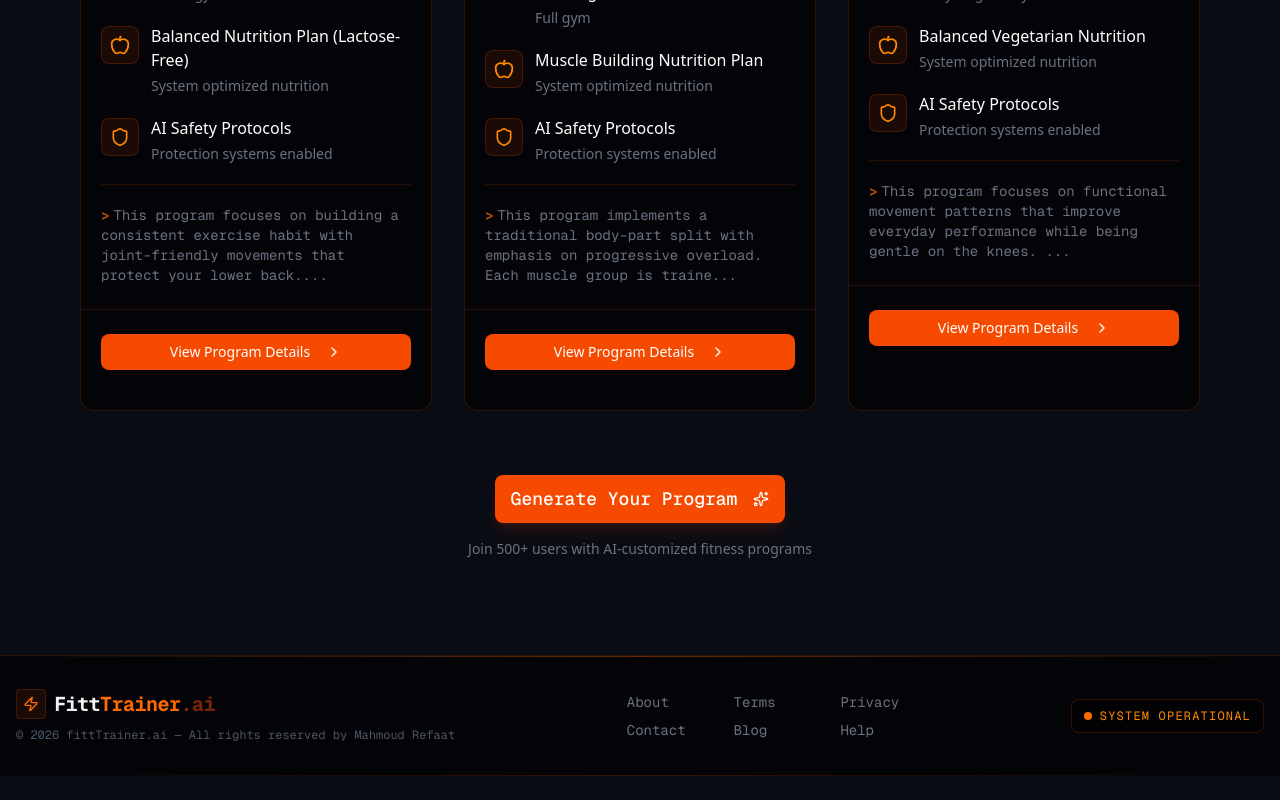
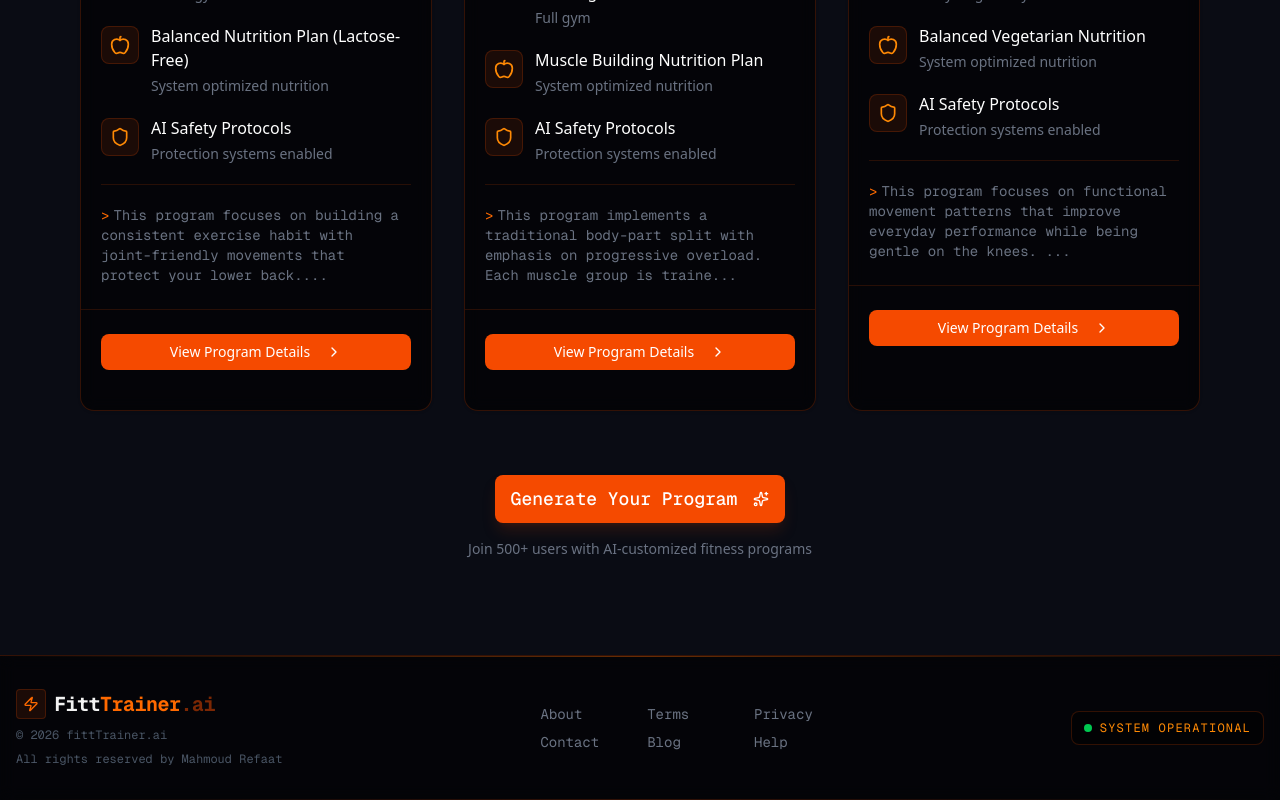
Before and after one commit to Mahmoud-Refaat07/fitness-trainer-ai, a Next.js app: page / in a window 1280 px wide. Shown: the part 1803-2603 px from the top of the page. Before the commit the page ends 2579 px from the top, so only its background shows below. Built offline with nearby package versions, Linux system fonts and the light colour scheme; no server answers.

Commit message:
modified footer styling

```diff
--- a/components/Footer.tsx
+++ b/components/Footer.tsx
@@ -5,7 +5,7 @@ const Footer = () => {
   return (
     <footer className="border-t border-orange-600/20 bg-black/60 backdrop-blur-sm">
       {/* Top border glow */}
-      <div className="h-px w-full bg-gradient-to-r from-transparent via-orange-500/40 to-transparent"></div>
+      <div className="h-px w-full bg-linear-to-r from-transparent via-orange-500/40 to-transparent"></div>
 
       <div className="container mx-auto px-4 py-8">
         <div className="flex flex-col md:flex-row justify-between items-center gap-6">
@@ -21,7 +21,10 @@ const Footer = () => {
               </span>
             </Link>
             <p className="text-xs text-gray-600 font-mono">
-              © 2026 fittTrainer.ai — All rights reserved by Mahmoud Refaat
+              © 2026 fittTrainer.ai
+            </p>
+            <p className="text-xs text-gray-600 font-mono">
+              All rights reserved by Mahmoud Refaat
             </p>
           </div>
 
@@ -42,7 +45,7 @@ const Footer = () => {
 
           {/* Status */}
           <div className="flex items-center gap-2 px-3 py-2 border border-orange-600/20 rounded-md bg-black/40 font-mono">
-            <div className="w-2 h-2 rounded-full bg-orange-500 animate-pulse"></div>
+            <div className="w-2 h-2 rounded-full bg-green-500 animate-pulse"></div>
             <span className="text-xs text-orange-400 tracking-widest">
               SYSTEM OPERATIONAL
             </span>
@@ -51,7 +54,7 @@ const Footer = () => {
       </div>
 
       {/* Bottom border glow */}
-      <div className="h-px w-full bg-gradient-to-r from-transparent via-orange-600/20 to-transparent"></div>
+      <div className="h-px w-full bg-linear-to-r from-transparent via-orange-600/20 to-transparent"></div>
     </footer>
   );
 };
```
